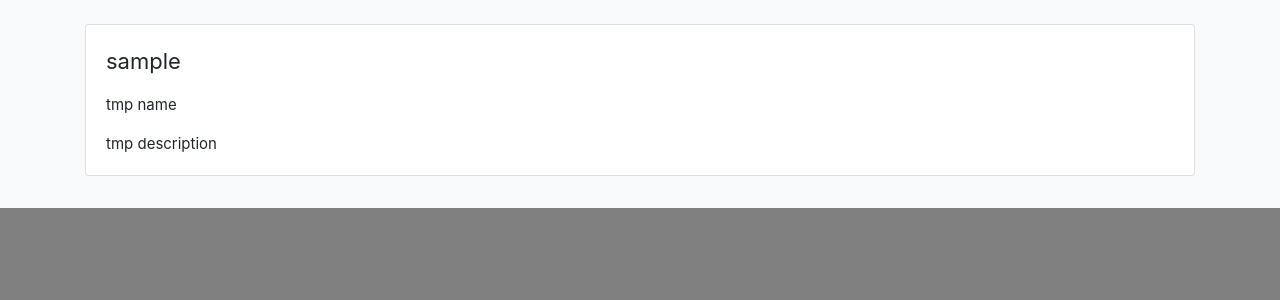
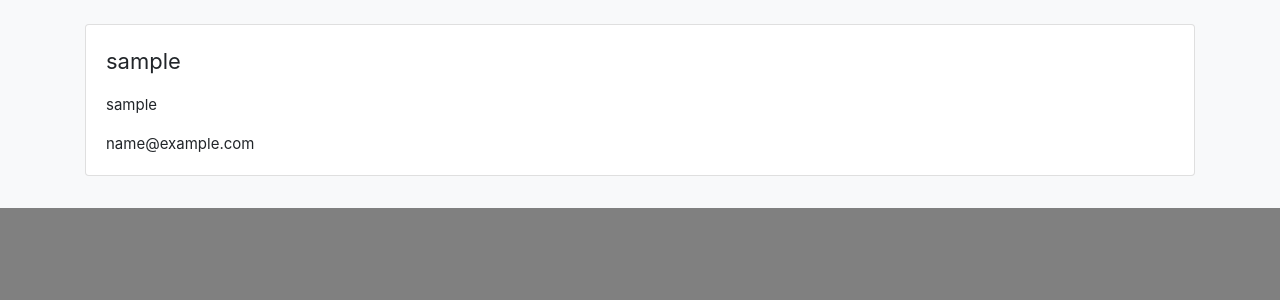
Before and after one commit to hyasar/CAtS, a Django app: page /profile in a window 1280 px wide. Shown: the part 56-356 px from the top of the page. Run offline with Django 3.2, Linux system fonts and the light colour scheme; the visitor is signed in with stand-in values (Sample User, id 1); data comes from the database, SQL or seed files in the repository; some libraries are stand-ins or nearby versions.

Commit message:
profiles

```diff
--- a/CAS_WEB/cas/templates/cas/profile.html
+++ b/CAS_WEB/cas/templates/cas/profile.html
@@ -71,7 +71,7 @@
                 <div class="card-body">
                     <p class="card-title mb-3">{{ user.username }}</p>
                     <p class="card-text mt-3">{{ name }}</p>
-                    <p class="card-text mt-3">{{ description }}</p>
+                    <p class="card-text mt-3">{{ email }}</p>
                 </div>
             </div>
         </div>
--- a/CAS_WEB/cas/views.py
+++ b/CAS_WEB/cas/views.py
@@ -84,8 +84,10 @@ def get_profile_action(request):
     content = dict()
     content['user'] = request.user
 
-    content['name'] = 'tmp name'
-    content['description'] = 'tmp description'
+    user = User.objects.get(username=request.user.username)
+
+    content['name'] = user.get_username()
+    content['email'] = user.email
     return render(request, 'cas/profile.html', content)
 
 
--- a/CAS_WEB/webapps/settings.py
+++ b/CAS_WEB/webapps/settings.py
@@ -79,7 +79,7 @@ DATABASES = {
         'NAME': 'cats',
         'USER': 'cats',
         'PASSWORD': 'miao',
-        'HOST': 'ec2-54-234-163-105.compute-1.amazonaws.com',
+        'HOST': 'ec2-18-212-79-211.compute-1.amazonaws.com',
         'PORT': '',
         'TEST': {
           'NAME': 'cats_test'
```
